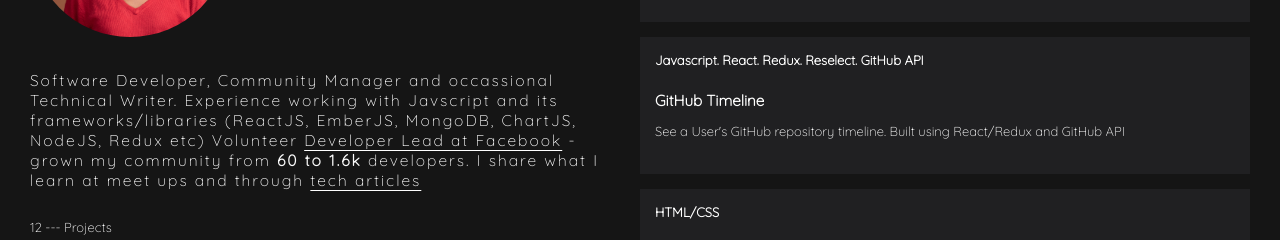
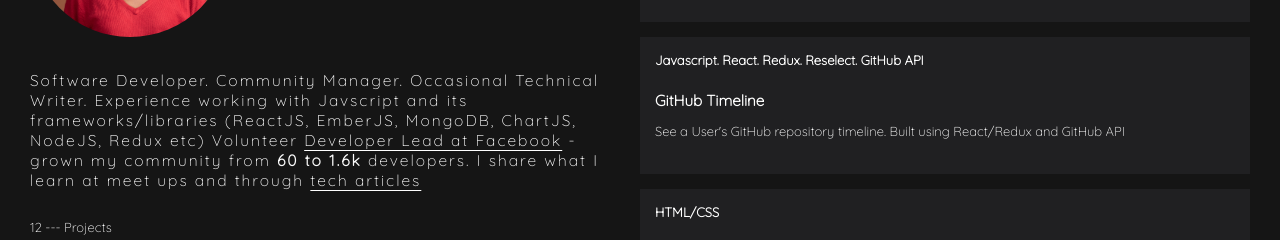
Before and after one commit to gertie-sheshe/this-self, a React (Create React App) app: page / in a window 1280 px wide. Shown: the part 193-433 px from the top of the page. Built offline with nearby package versions, Linux system fonts and the light colour scheme.

Commit message:
fix typo

```diff
--- a/src/components/profile/profile.js
+++ b/src/components/profile/profile.js
@@ -25,7 +25,7 @@ class Profile extends Component {
         </div>
         <div className="description">
             <p className="description-text">
-                Software Developer, Community Manager and occassional
+                Software Developer. Community Manager. Occasional
                 Technical Writer. Experience working with Javscript and its frameworks/libraries (ReactJS, EmberJS, MongoDB, ChartJS, NodeJS, Redux etc)
         Volunteer <a href="https://www.facebook.com/groups/DevCEldoret">Developer Lead at Facebook</a> - grown my community
         from <b>60 to 1.6k </b>developers. I share what I learn at meet ups and through <a href="https://medium.com/@gertienyesh">tech articles</a>
```
